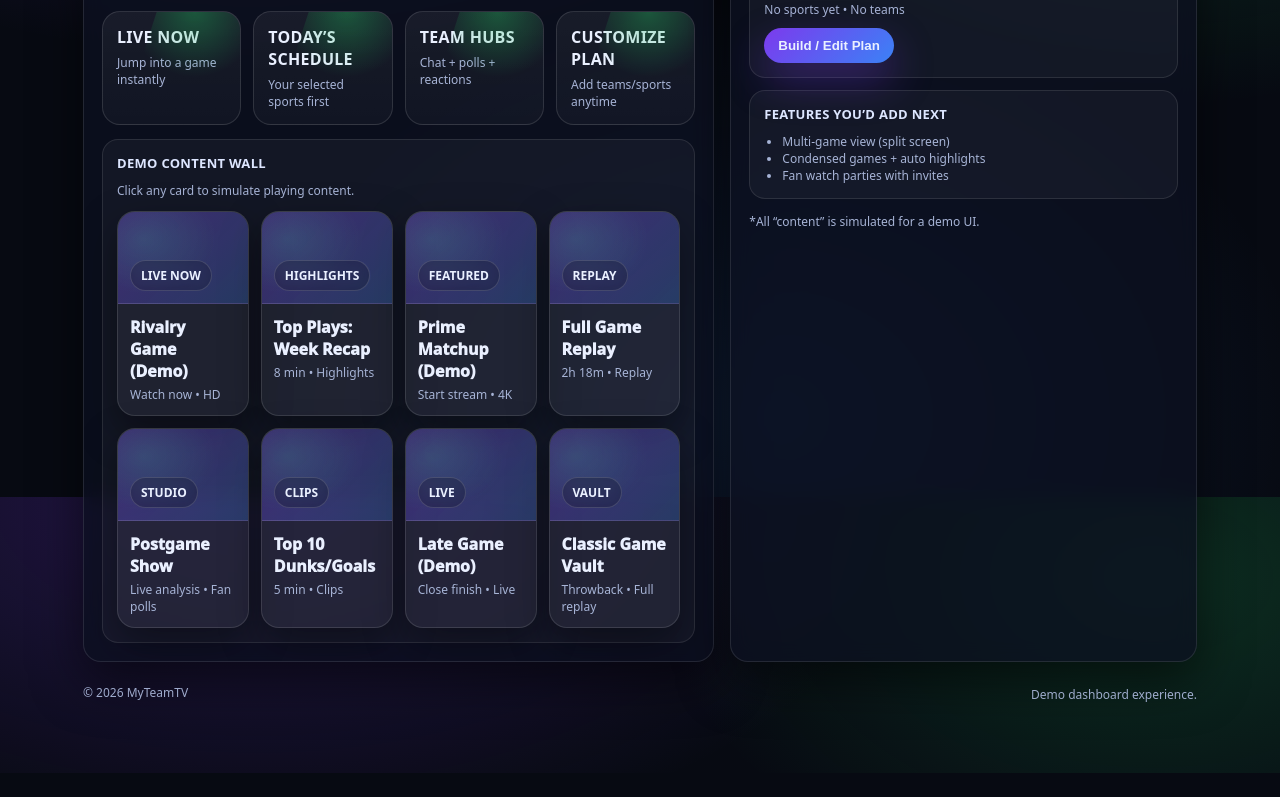
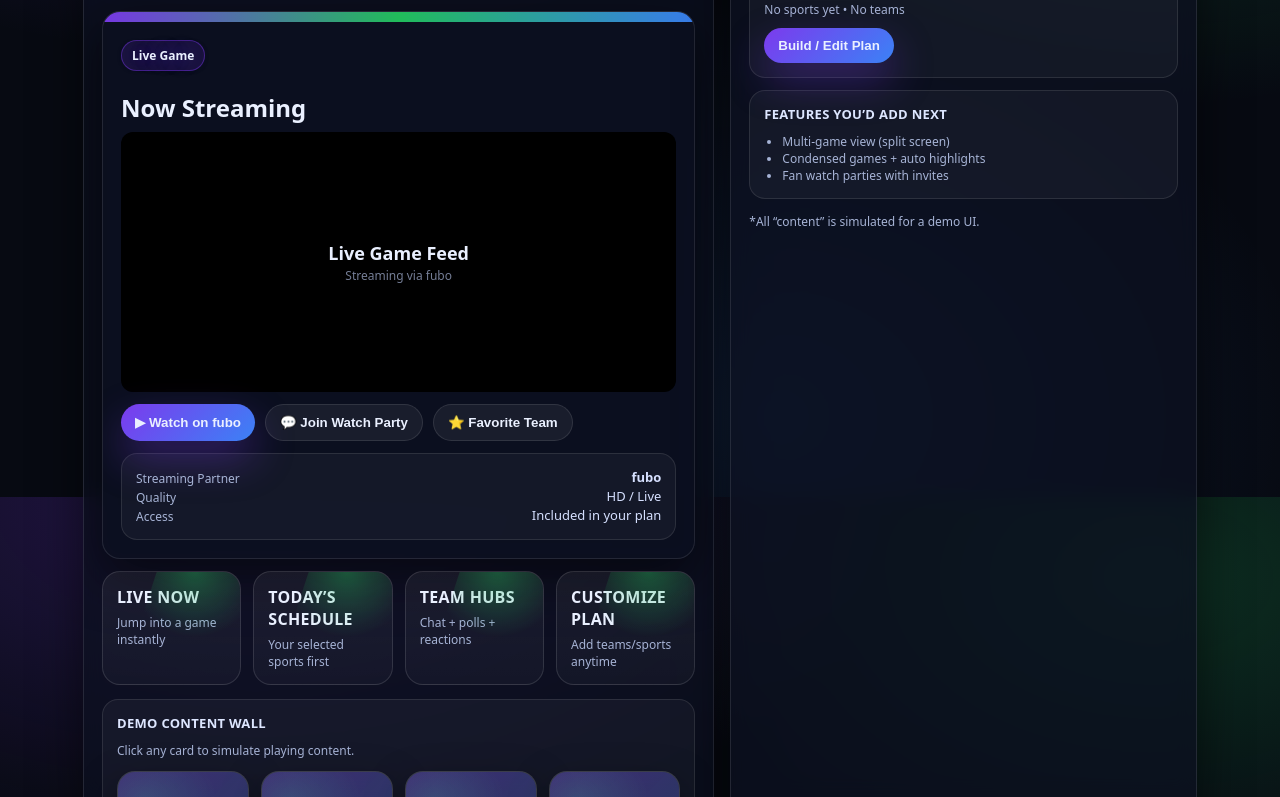
Before and after one commit to kale1gh/MyTeamTV, a plain HTML site: page dashboard.html in a window 1280 px wide. Shown: the part 303-1100 px from the top of the page. Before the commit the page ends 1076 px from the top, so only its background shows below. Drawn offline with Linux system fonts and the light colour scheme.

Commit message:
Update dashboard.html

```diff
--- a/dashboard.html
+++ b/dashboard.html
@@ -126,6 +126,50 @@
     This is your personalized hub: quick actions, your plan, and a demo content wall of games,
     highlights, and replays.
   </p>
+           <div class="card">
+  <div class="strip"></div>
+  <div class="section">
+
+    <div class="tag glow">Live Game</div>
+    <h2 style="margin-bottom:8px;">Now Streaming</h2>
+
+    <div style="
+      background:#000;
+      height:260px;
+      border-radius:12px;
+      display:flex;
+      align-items:center;
+      justify-content:center;
+      flex-direction:column;
+      margin-bottom:12px;
+    ">
+      <div style="font-size:18px; font-weight:700;">Live Game Feed</div>
+      <div class="small" style="opacity:.7;">Streaming via fubo</div>
+    </div>
+
+    <div style="display:flex; gap:10px; flex-wrap:wrap;">
+      <button id="watchFubo" class="btn primary">▶ Watch on fubo</button>
+      <button class="btn">💬 Join Watch Party</button>
+      <button class="btn">⭐ Favorite Team</button>
+    </div>
+
+    <div class="panel" style="margin-top:12px;">
+      <div class="row">
+        <span class="small">Streaming Partner</span>
+        <span style="font-weight:700;">fubo</span>
+      </div>
+      <div class="row">
+        <span class="small">Quality</span>
+        <span>HD / Live</span>
+      </div>
+      <div class="row">
+        <span class="small">Access</span>
+        <span>Included in your plan</span>
+      </div>
+    </div>
+
+  </div>
+</div>
 </div>
 
 <div class="pitchOnly">
```
